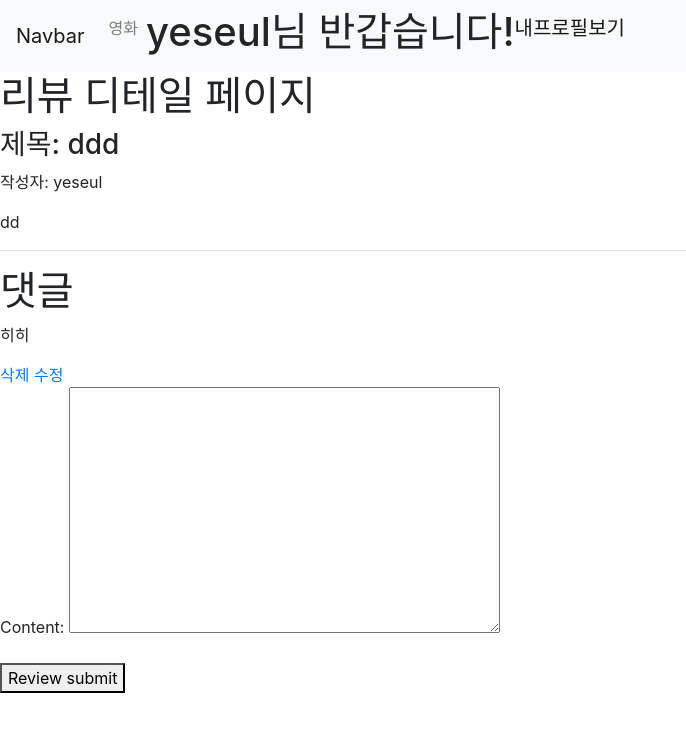
After one commit to yeseul4072/fianl_pjt, a Django app: page /articles/1/1/review_detail in a window 1280 px wide. The commit adds this page. Shown: the top 732 px of the page, without its empty margins (0-686 px from the left). Run offline with Django 3.2, Linux system fonts and the light colour scheme; a user stored in the database is signed in; data comes from the database, SQL or seed files in the repository; both versions use the stored data as it was after the commit; some libraries are stand-ins or nearby versions.

Commit message:
커뮤니티,리뷰,댓글

```diff
--- /dev/null
+++ b/initial/articles/forms.py
@@ -0,0 +1,14 @@
+from django import forms
+from .models import Review, Comment
+
+
+class ReviewForm(forms.ModelForm):
+    class Meta:
+        model = Review
+        fields = ['title', 'content', 'score']
+
+
+class CommentForm(forms.ModelForm):
+    class Meta:
+        model = Comment
+        fields = ['content']
--- a/initial/articles/models.py
+++ b/initial/articles/models.py
@@ -1,4 +1,5 @@
 from django.core.validators import validate_comma_separated_integer_list
+from django.core.validators import MinValueValidator, MaxValueValidator
 from django.conf import settings
 from django.db import models
 
@@ -25,12 +26,13 @@ class Movie(models.Model):
 
 
 class Review(models.Model):
-    movie = models.ForeignKey(Movie, on_delete=models.CASCADE)
     title = models.TextField()
     content = models.TextField()
     created_at = models.DateField(auto_now_add=True)
     updated_at = models.DateField(auto_now=True)
     user = models.ForeignKey(settings.AUTH_USER_MODEL, on_delete=models.CASCADE)
+    movie = models.ForeignKey(Movie, on_delete=models.CASCADE)
+    score = models.IntegerField(validators=[MinValueValidator(1), MaxValueValidator(5)])
 
 
 class Comment(models.Model):
--- /dev/null
+++ b/initial/articles/templates/articles/review_detail.html
@@ -0,0 +1,29 @@
+{% extends 'base.html' %}
+
+{% block content %}
+<h1>리뷰 디테일 페이지</h1>
+<h3>제목: {{ review.title }}</h3>
+<p>작성자: {{ review.user }}</p>
+<p>{{ review.content }}</p>
+
+<hr>
+<h1>댓글</h1>
+<!-- 기존 댓글 -->
+{% for comment in comments %}
+    <p>{{ comment.content }}</p>
+    {% if comment.user == request.user %}
+        <a href="">삭제</a>
+        <a href="">수정</a>
+    {% endif %}
+{% endfor %}
+
+<!-- 댓글 작성 폼 -->
+{% if request.user.is_authenticated %}
+<form action="" method="POST">
+    {% csrf_token %}
+    {{ form.as_p }}
+    <button>Review submit</button>
+</form>
+{% endif %}
+
+{% endblock %}
--- a/initial/articles/urls.py
+++ b/initial/articles/urls.py
@@ -9,4 +9,7 @@ urlpatterns = [
  path('movie_list/', views.movie_list, name='movie_list'),
  path('<int:movie_pk>/', views.movie_detail, name='movie_detail'),
  path('<int:movie_pk>/community', views.community, name='community'),
+ path('<int:movie_pk>/review_create', views.review_create, name='review_create'),
+ path('<int:movie_pk>/<int:review_pk>/review_detail', views.review_detail, name='review_detail'),
+
 ]
--- a/initial/articles/views.py
+++ b/initial/articles/views.py
@@ -1,6 +1,8 @@
-from django.shortcuts import render, get_object_or_404
+from django.shortcuts import render, redirect, get_object_or_404
 from . import views
-from .models import Movie
+from .models import Movie, Review, Comment
+from .forms import ReviewForm, CommentForm
+from django.contrib.auth.decorators import login_required
 
 # Create your views here.
 def index(request):
@@ -43,5 +45,49 @@ def community(request, movie_pk):
     reviews = movie.review_set.all()
     context = {
         'reviews': reviews,
+        'movie': movie,
     }
     return render(request, 'articles/community.html', context)
+
+@login_required
+def review_create(request, movie_pk):
+    movie = get_object_or_404(Movie, pk=movie_pk)
+    if request.method == 'POST':
+        form = ReviewForm(request.POST)
+        if form.is_valid():
+            review = form.save(commit=False)
+            review.movie = movie
+            review.user = request.user
+            review.save()
+            return redirect('articles:community', movie_pk)
+    else:
+        form = ReviewForm()
+    context = {
+        'form': form,
+    }
+    return render(request, 'articles/form.html', context)
+
+
+def review_detail(request, movie_pk, review_pk):
+    movie = get_object_or_404(Movie, pk=movie_pk)
+    review = get_object_or_404(Review, pk=review_pk)
+    comments = review.comment_set.all()
+    if request.user.is_authenticated:
+        if request.method == 'POST':
+            form = CommentForm(request.POST)
+            if form.is_valid():
+                comment = form.save(commit=False)
+                comment.review = review
+                comment.user = request.user
+                comment.save()
+                return redirect('articles:review_detail', movie_pk, review_pk)
+        else:
+            form = CommentForm()
+    context = {
+        'movie': movie,
+        'review': review,
+        'comments': comments,
+        # comment
+        'form': form,
+    }
+    return render(request, 'articles/review_detail.html', context)
```
Also changed, not shown: initial/articles/templates/articles/community.html (+14 -3 lines), initial/articles/templates/articles/form.html (added, +10 -0 lines), initial/accounts/migrations/0001_initial.py, initial/articles/migrations/0001_initial.py, initial/db.sqlite3.
